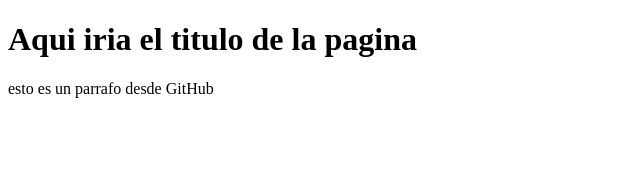
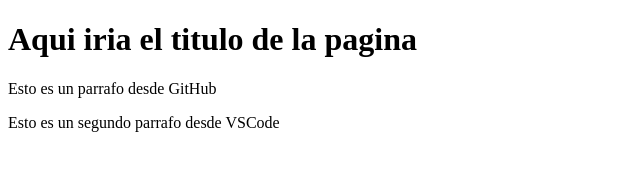
Before and after one commit to ArmandoPulido/ProyectoWebEmpresa-C, a plain HTML site: page index.html in a window 1280 px wide. Shown: the whole page, without its empty margins (0-640 px from the left). Drawn offline with Linux system fonts and the light colour scheme.

Commit message:
Agregando segundo parrafo

```diff
--- a/index.html
+++ b/index.html
@@ -7,6 +7,7 @@
 </head>
 <body>
     <h1>Aqui iria el titulo de la pagina</h1>
-    <p>esto es un parrafo desde GitHub</p>
+    <p>Esto es un parrafo desde GitHub</p>
+    <p>Esto es un segundo parrafo desde VSCode </p>
 </body>
 </html>
```
